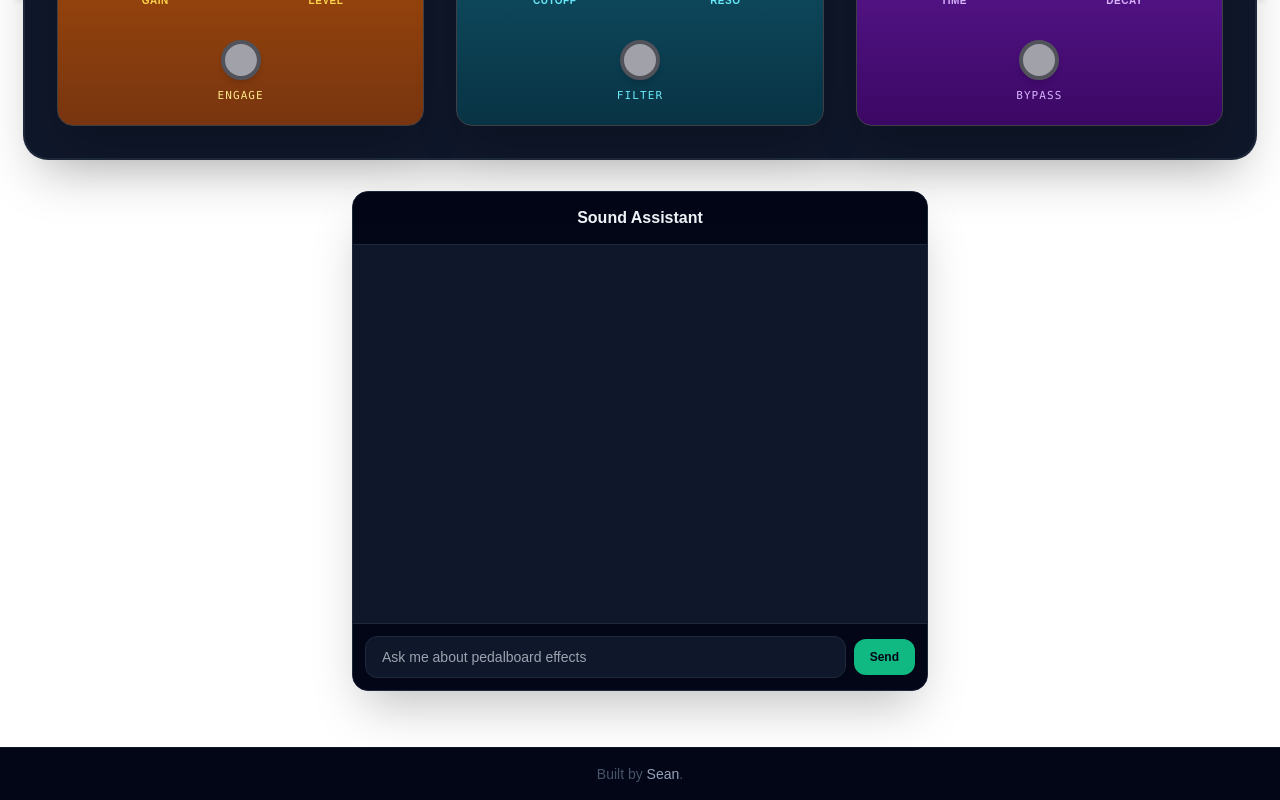
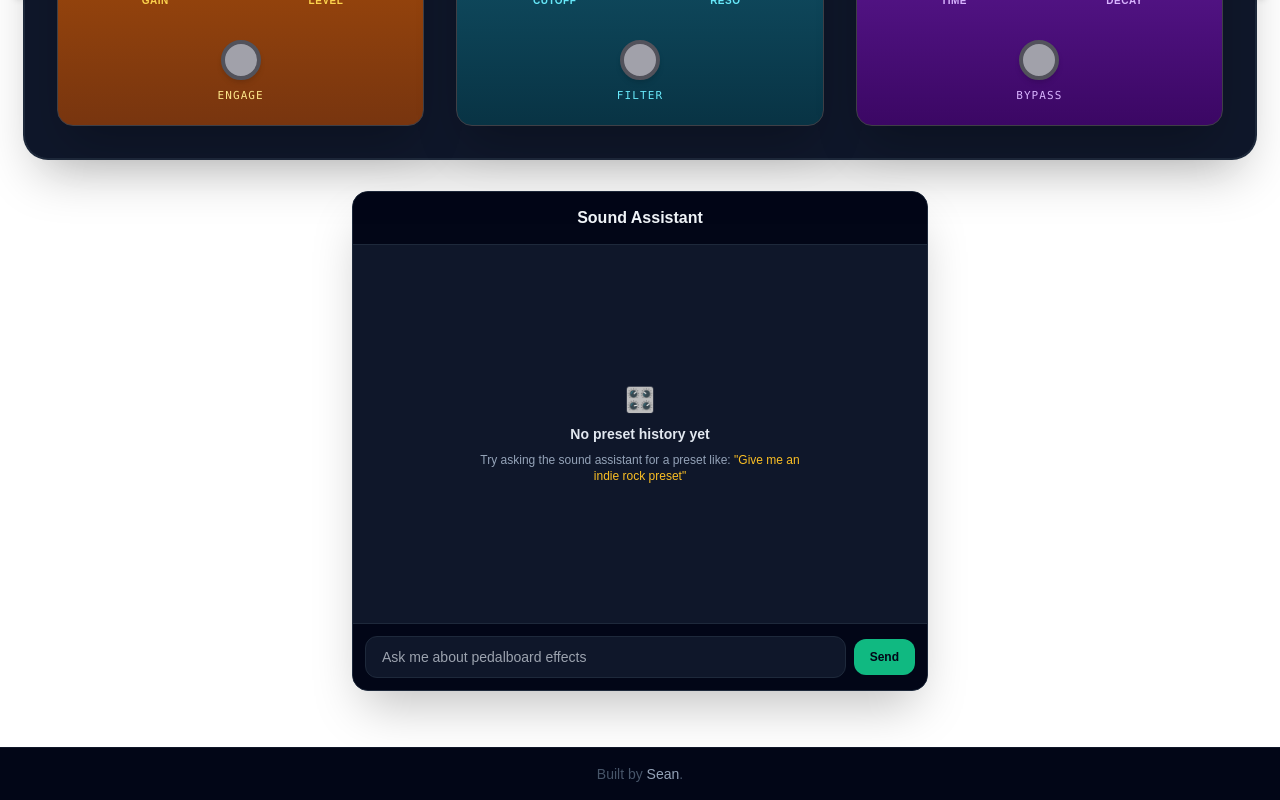
Before and after one commit to SeanAverS/flyrank-capstone, a Next.js app: page / in a window 1280 px wide. Shown: the part 486-1286 px from the top of the page. Built offline with nearby package versions, Linux system fonts and the light colour scheme.

Commit message:
feat: handle displaying an empty chat, handle retrying an answer after losing connection

```diff
--- a/components/ChatBox.tsx
+++ b/components/ChatBox.tsx
@@ -11,7 +11,7 @@ interface ChatBoxProps {
 }
 
 export default function ChatBox({ onApplyPreset }: ChatBoxProps) {
-  const { messages, sendMessage, stop, status } = useChat();
+  const { messages, sendMessage, stop, status, error, setMessages } = useChat();
   const [textInput, setTextInput] = useState("");
   const scrollRef = useRef<HTMLDivElement>(null);
   const [isAtBottom, setIsAtBottom] = useState(true);
@@ -47,6 +47,20 @@ export default function ChatBox({ onApplyPreset }: ChatBoxProps) {
     setTextInput("");
   };
 
+  // Retry answering a question after losing connection
+  const handleRetry = () => {
+    const lastUserMessage = [...messages].reverse().find((m: any) => m.role === "user");
+    if (!lastUserMessage) return;
+
+    setMessages(messages.filter((m: any) => m.id !== lastUserMessage.id));
+
+    const textPart = (lastUserMessage.parts as any[])?.find((p: any) => p.type === "text")?.text;
+
+    if (textPart) {
+      sendMessage({ role: "user", parts: [{ type: "text", text: textPart }] });
+    }
+  };
+
   return (
     <div className="flex flex-col h-[500px] w-full max-w-xl rounded-2xl border border-slate-800 bg-slate-900 shadow-2xl overflow-hidden text-slate-100 my-8">
       <div className="px-5 py-3.5 border-b border-slate-800 bg-slate-950 flex items-center justify-between">
@@ -54,6 +68,18 @@ export default function ChatBox({ onApplyPreset }: ChatBoxProps) {
       </div>
 
       <div ref={scrollRef} onScroll={handleScroll} className="flex-1 overflow-y-auto p-4 space-y-4 text-sm">
+        {/* Handle UI when no questions have been asked */}
+        {messages.length === 0 && !error && (
+          <div className="h-full flex flex-col items-center justify-center text-center p-6 text-slate-400 space-y-2">
+            <span className="text-2xl">🎛️</span>
+            <p className="font-semibold text-slate-200">No preset history yet</p>
+            <p className="text-xs max-w-xs">
+              Try asking the sound assistant for a preset like:{" "}
+              <span className="text-amber-400 font-medium">"Give me an indie rock preset"</span>
+            </p>
+          </div>
+        )}
+
         {messages.map((m: any) => {
           return (
             <div key={m.id} className={`flex flex-col my-2 ${m.role === "user" ? "items-end" : "items-start"}`}>
@@ -142,6 +168,21 @@ export default function ChatBox({ onApplyPreset }: ChatBoxProps) {
           );
         })}
 
+        {/* Retry answering a question after losing connection */}
+        {error && (
+          <div className="p-3 bg-rose-950/60 border border-rose-800 rounded-xl text-rose-200 text-xs flex flex-col space-y-2 my-2">
+            <div className="flex items-center justify-between">
+              <span className="font-semibold">⚠️ Connection or stream failed</span>
+              <button
+                onClick={() => handleRetry()}
+                className="px-2.5 py-1 bg-rose-700 hover:bg-rose-600 text-white rounded-lg font-medium transition"
+              >
+                Retry Last Message
+              </button>
+            </div>
+          </div>
+        )}
+
         {isLoading && messages[messages.length - 1]?.role === "user" && (
           <div className="flex items-start">
             <div className="bg-slate-800 text-slate-400 rounded-2xl rounded-bl-none px-4 py-3 border border-slate-700/50 flex items-center space-x-1.5">
```
